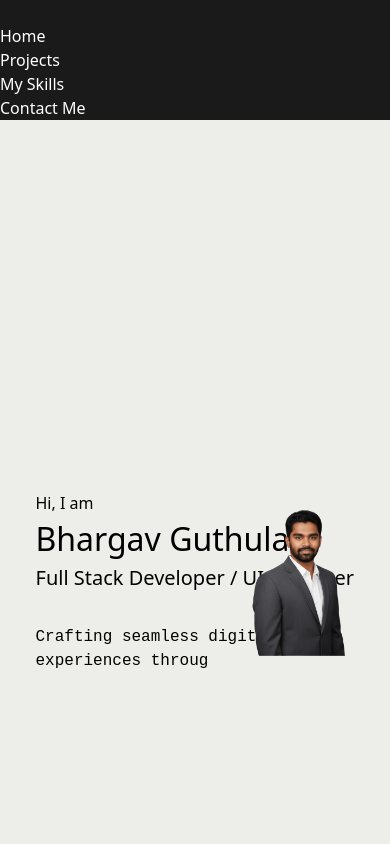
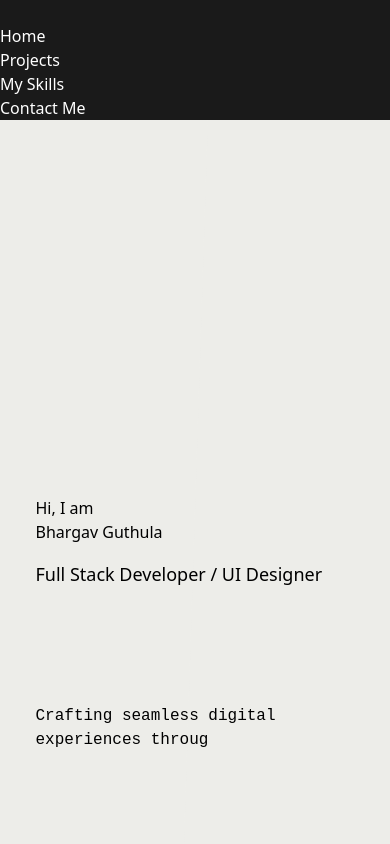
Before and after one commit to BhargavGuthula/Portfolio, a React (Vite) app: page / in a window 390 px wide. Shown: the top 844 px of the page. Built offline with nearby package versions, Linux system fonts and the light colour scheme.

Commit message:
increased  responsivenes

```diff
--- a/src/Pages/Contact.css
+++ b/src/Pages/Contact.css
@@ -136,14 +136,13 @@ textarea {
   }
 }
 
-/* Responsive Styles */
 @media (max-width: 640px) {
   .contact-page {
-    padding: 1rem;
+    padding: 0rem;
   }
 
   .contact-container {
-    padding: 1.5rem;
+    padding: 0.5rem;
     margin-top: 3rem;
   }
 
--- a/src/Pages/Home.css
+++ b/src/Pages/Home.css
@@ -32,7 +32,7 @@ body {
 #typewriter {
     font-family: 'Courier New', Courier, monospace;
     overflow: hidden;
-    max-width: 39%;
+    max-width: 35%;
     white-space: pre-wrap;
     margin-right: 5px;
     position: absolute;
@@ -74,12 +74,27 @@ body {
 }
 
 
-/* Tablets and Smaller Desktops */
 @media (max-width: 1024px) {
-
+  .image-container {
+    width: 30%;
+    right: 0%;
+  }
+  #typewriter {
+    font-size: 1rem;
+    max-width: 40%;
+    top: 200px;
+  }
+  #tyepwriter p{
+    font-size: large;
+  }
+  .container{
+    background-color: #EDEDE9;
+  }
+  .container::before{
+    background-color: #EDEDE9;
+  }
 }
 
-/* Tablets */
 @media (max-width: 768px) {
   .content {
     padding: 1.5rem;
@@ -87,54 +102,43 @@ body {
 
   }
   #typewriter {
+    padding-top: 20%;
     font-size: 1rem;
-    max-width: 70%;
+    max-width: 100%;
     top: 150px;
   }
-  .container{
-    background-color: #EDEDE9;
+  #typewriter p {
+
+    font-size: 0.2rem;
+
   }
-  .container::before{
-    background-color: #EDEDE9;
+  .content h2{
+    padding-top: 5%;
+    font-size: large;
+  }
+  .content h1{
+    padding: 0;
   }
 
 
- h1 {
-    font-size: 2.5rem !important;
-  }
-
-  h2 {
-    font-size: 1.5rem !important;
-  }
-
-  h3 {
-    font-size: 1.25rem !important;
-  }
 }
 
-/* Large Phones */
 @media (max-width: 576px) {
 
   .content {
     padding: 1rem;
   }
-
-
-
-  h1 {
-    font-size: 2rem !important;
+  .image-container {
+    display: none;
   }
 
-  h2 {
-    font-size: 1.25rem !important;
+  .typerwriter {
+
+    max-width: 100%;
   }
 
-  h3 {
-    font-size: 1rem !important;
-  }
 }
 
-/* Small Phones */
 @media (max-width: 375px) {
 
   .content {
@@ -152,4 +156,6 @@ body {
   h3 {
     font-size: 0.9rem !important;
   }
+
+
 }
--- a/src/Pages/Home.jsx
+++ b/src/Pages/Home.jsx
@@ -47,7 +47,7 @@ const Home = () => {
         <h2 className="text-2xl font-light text-gray-600">
           Full Stack Developer / UI Designer
         </h2>
-        <p className="mt-5 text-lg font-light pt-4 " id="typewriter">
+        <p className="mt-5 md:text-xl text-xs font-light pt-4 " id="typewriter">
           {text}
         </p>
       </div>
```
Also changed, not shown: src/Pages/MySkills.jsx (+0 -7 lines).
